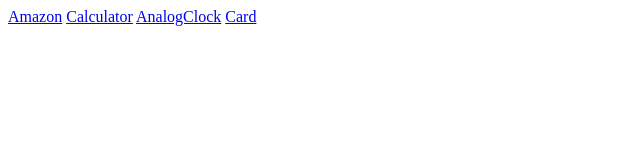
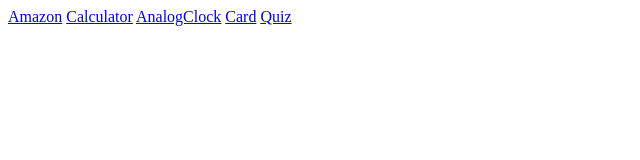
Before and after one commit to HARSH-SANANDIYA/WORK, a plain HTML site: page index.html in a window 1280 px wide. Shown: the full height of the page, 0-640 px from the left. Drawn offline with Linux system fonts and the light colour scheme.

Commit message:
Link Quiz With index.html

```diff
--- a/index.html
+++ b/index.html
@@ -10,5 +10,6 @@
     <a href="./Calculator/index.html">Calculator</a>
     <a href="./AnalogClock/index.html">AnalogClock</a>
     <a href="./card hover animation/index.html">Card</a>
+    <a href="./Quiz/index.html">Quiz</a>
   </body>
 </html>
```
